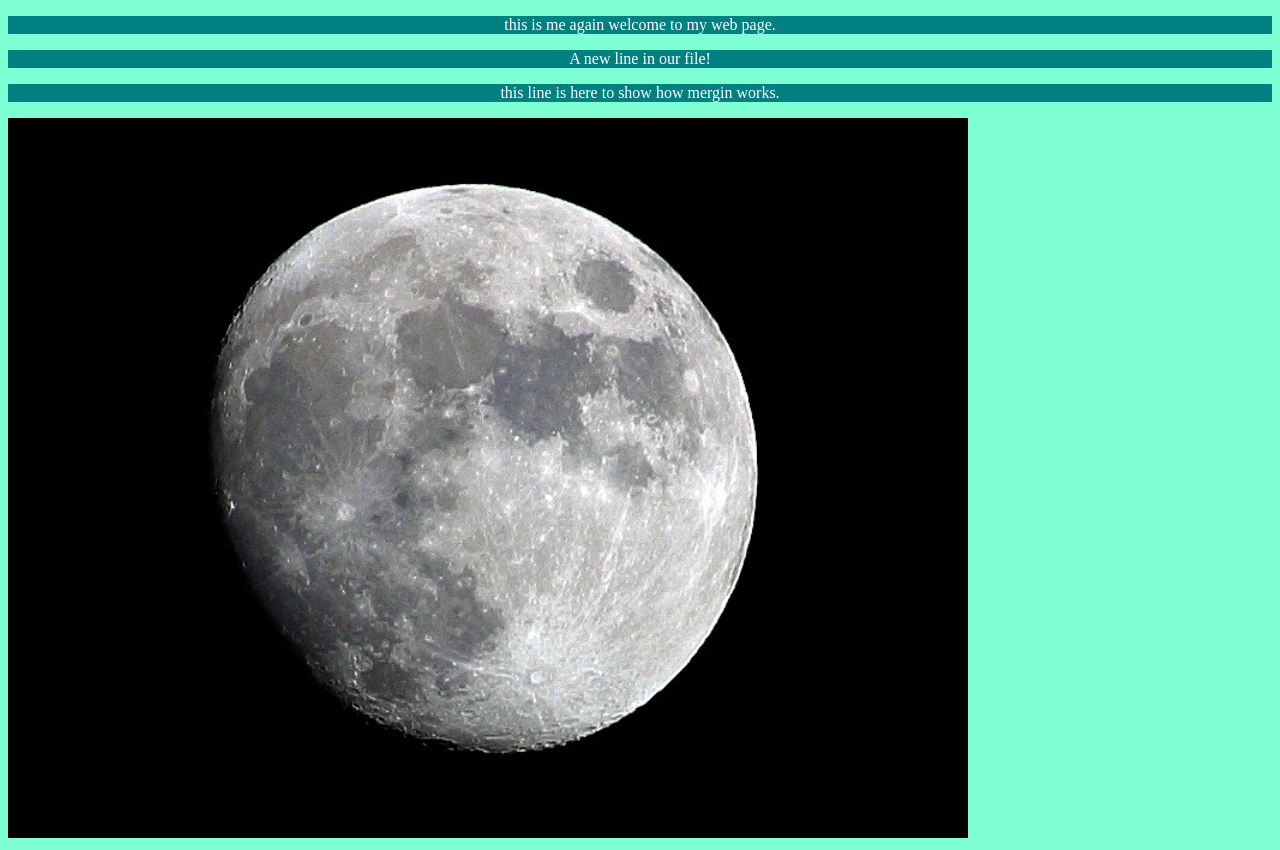
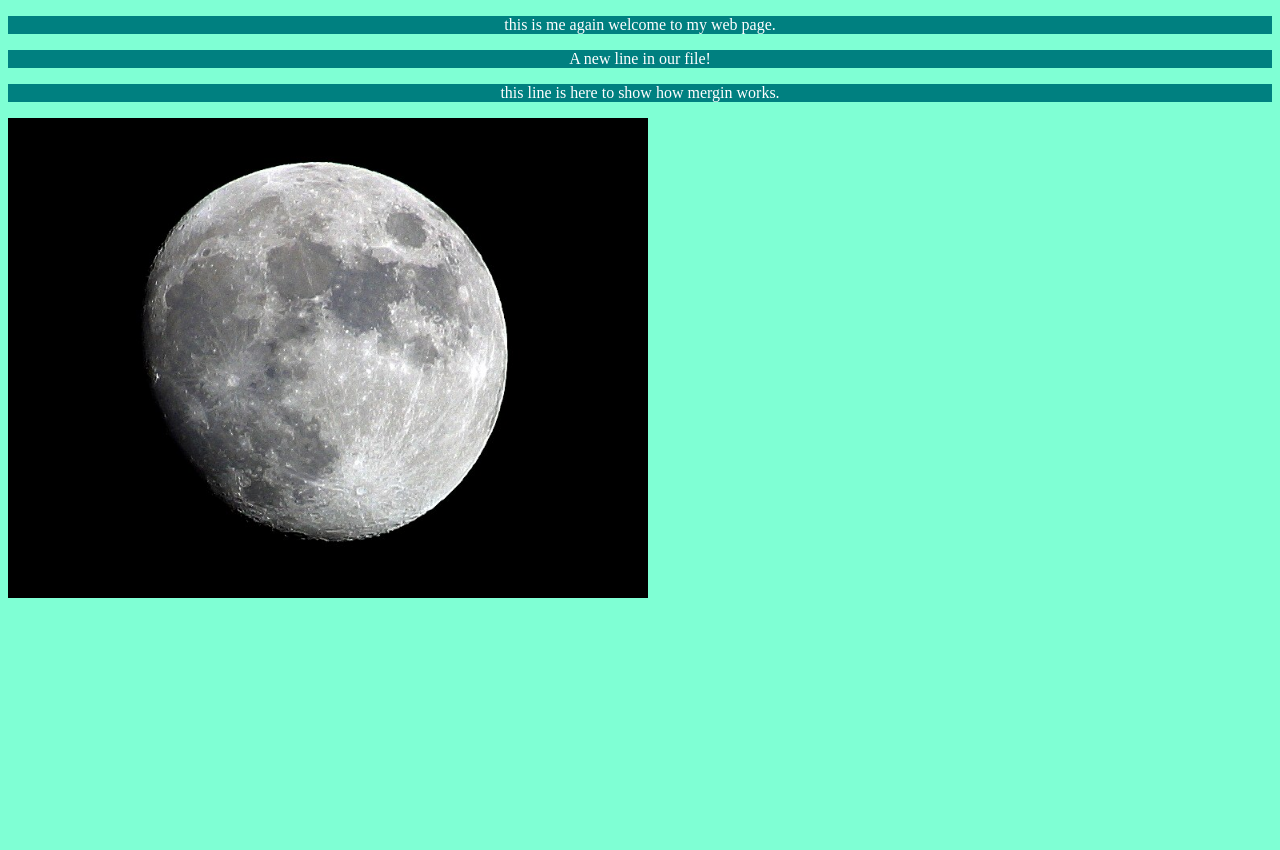
Before and after one commit to IbrahemBasheer/hello-world2, a plain HTML site: page index.html in a window 1280 px wide. After the commit the page ends 800 px from the top, so only its background shows below. Drawn offline with Linux system fonts and the light colour scheme.

Commit message:
Updated index.html. Resized image

```diff
--- a/index.html
+++ b/index.html
@@ -8,6 +8,6 @@
         <p>this is me again welcome to my web page.</p>
         <p>A new line in our file!</p>
         <p>this line is here to show how mergin works.</p>
-        <div><img src="Moon.jpg" alt="the Moon" style="width: 100%; max-width: 960px;"></div>
+        <div><img src="Moon.jpg" alt="the Moon" style="width: 100%; max-width: 640px;"></div>
     </body>
 </html>
```
